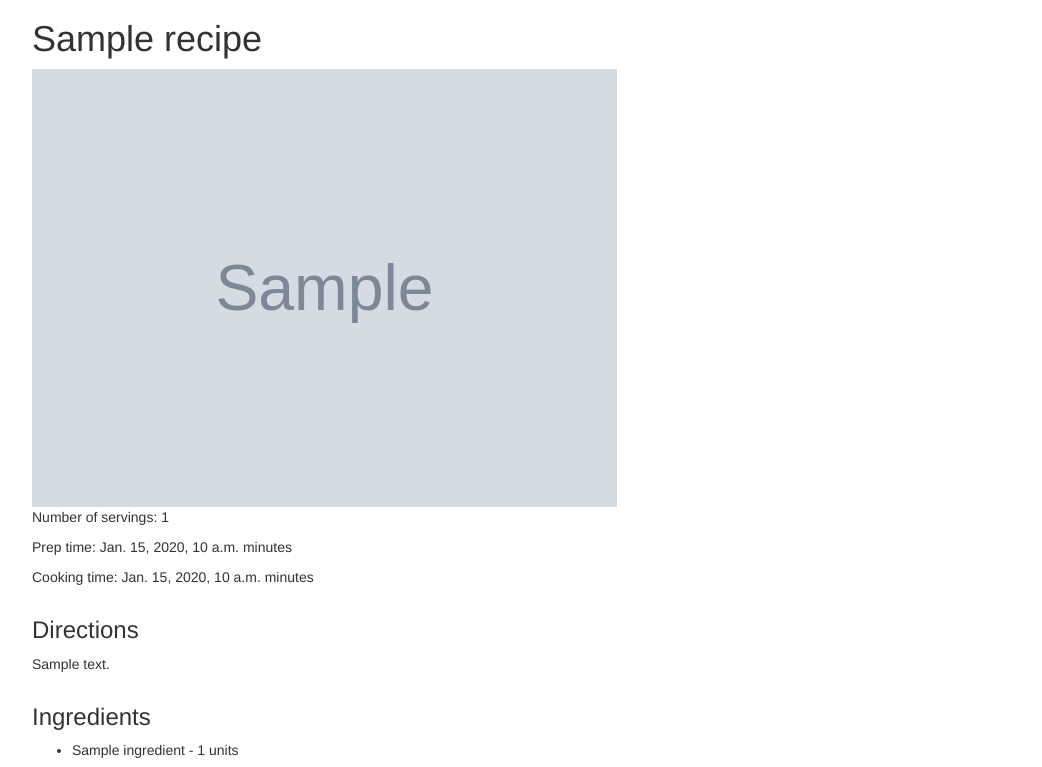
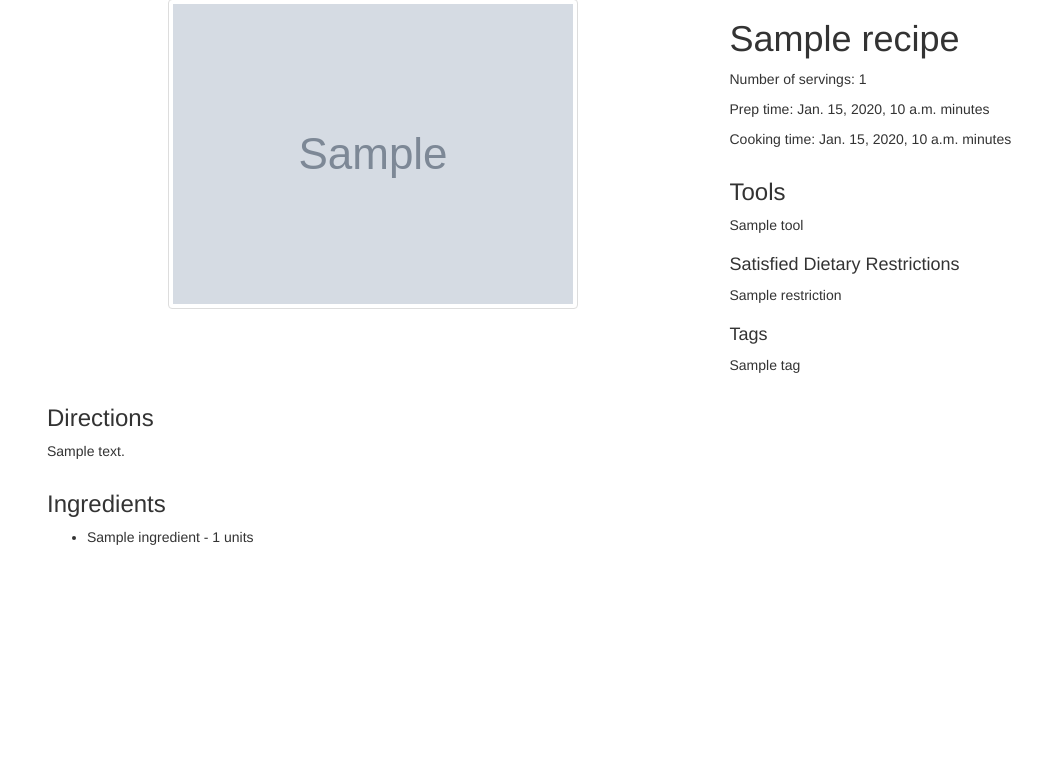
Before and after one commit to shiyingzheng/recipe_search, a Django app: template cookin/app/templates/recipes/recipe_detail.html in a window 1280 px wide. Shown: the part 51-818 px from the top of the page, without its empty margins (23-1065 px from the left). After the commit the page ends 596 px from the top, so only its background shows below. Run offline with Django 3.2, Linux system fonts and the light colour scheme; the template is opened without the code that fills it: most values are stand-ins (such as "Sample title", 1, 10 or a date in 2020); grey boxes marked "Sample" are stand-in pictures; some libraries are stand-ins or nearby versions.

Commit message:
improved recipe detail template

```diff
--- a/cookin/app/templates/recipes/recipe_detail.html
+++ b/cookin/app/templates/recipes/recipe_detail.html
@@ -12,29 +12,106 @@
 
 {# bootstrap content goes in rows! (then columns) #}
 <div class="row">
+    {% if recipe.recipe_image %}
+    <div class="col-sm-7">
+        <img src="{{ MEDIA_URL }}{{recipe.recipe_image}}" class="img-responsive img-thumbnail center-block" alt=""/>
+    </div>
+    <div class="col-sm-5">
+    {% else %}
+    <div class="col-sm-12">
+    {% endif %}
+        <div class="row">
+            <div class="col-sm-12">
                 <h1>{{ recipe.recipe_title }}</h1>
+            </div>
+        </div>
+        <div class="row">
+            <div class="col-sm-12">
+                <p>Number of servings: {{recipe.num_servings}}</p>
+            </div>
+        </div>
+        <div class="row">
+            <div class="col-sm-12">
+                <p>Prep time: {{recipe.prep_time_minutes}} minutes</p>
+            </div>
+        </div>
+        <div class="row">
+            <div class="col-sm-12">
+                <p>Cooking time: {{recipe.cooking_time_minutes}} minutes</p>
+            </div>
+        </div>
+        {% if recipe.tools.all %}
+        <div class="row">
+            <div class="col-sm-12">
+                <h3>Tools</h3>
+            </div>
+        </div>
+        <div class="row">
+            <div class="col-sm-12">
+                <ul class="list-inline">
+                    {% for tool in recipe.tools.all %}
+                    <li>{{ tool }}</li>
+                    {% endfor %}
+                </ul>
+            </div>
+        </div>
+        {% endif %}
+
+        {% if recipe.dietary_restrictions.all %}
+        <div class="row">
+            <div class="col-sm-12">
+                <h4>Satisfied Dietary Restrictions</h4>
+            </div>
+        </div>
+        <div class="row">
+            <div class="col-sm-12">
+                <ul class="list-inline">
+                    {% for restriction in recipe.dietary_restrictions.all %}
+                    <li>{{ restriction }}</li>
+                    {% endfor %}
+                </ul>
+            </div>
+        </div>
+        {% endif %}
+
+        {% if recipe.recipe_tags.all %}
+        <div class="row">
+            <div class="col-sm-12">
+                <h4>Tags</h4>
+            </div>
+        </div>
+        <div class="row">
+            <div class="col-sm-12">
+                <ul class="list-inline">
+                    {% for tag in recipe.recipe_tags.all %}
+                    <li>{{ tag }}</li>
+                    {% endfor %}
+                </ul>
+            </div>
+        </div>
+        {% endif %}
+    </div>
 </div>
 
 <div class="row">
-    {% if recipe.recipe_image %}
-    <img src="{{ MEDIA_URL }}{{recipe.recipe_image}}" width="50%" alt=""/>
-    {% endif %}
+    <div class="col-sm-12">
+        <h3>Directions</h3>
     </div>
-
+</div>
 <div class="row">
-    <p>Number of servings: {{recipe.num_servings}}</p>
-    <p>Prep time: {{recipe.prep_time_minutes}} minutes</p>
-    <p>Cooking time: {{recipe.cooking_time_minutes}} minutes</p>
+    <div class="col-sm-12">
+        <p>{{recipe.recipe_text}}</p>
     </div>
-
-<div class="row">
-    <h3>Directions</h3>
-    <p>{{recipe.recipe_text}}</p>
 </div>
 
 {% if recipe.ingredient_in_recipe_set.all %}
 <div class="row">
+    <div class="col-sm-12">
         <h3>Ingredients</h3>
+    </div>
+</div>
+<div class="row">
+    <div class="col-sm-12">
         <ul>
             {% for ingredient in recipe.ingredient_in_recipe_set.all %}
             <li>
```
Also changed, not shown: other parts of cookin/app/templates/recipes/recipe_detail.html (+0 -32 lines). Lines whose indentation alone changed are shown as unchanged.
